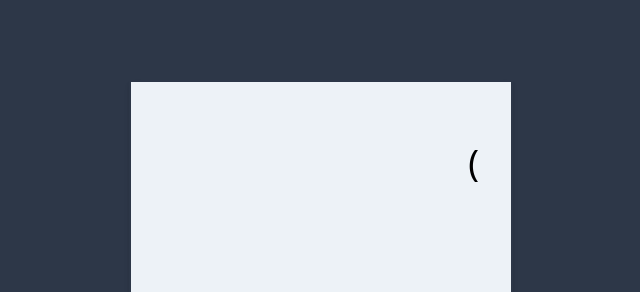
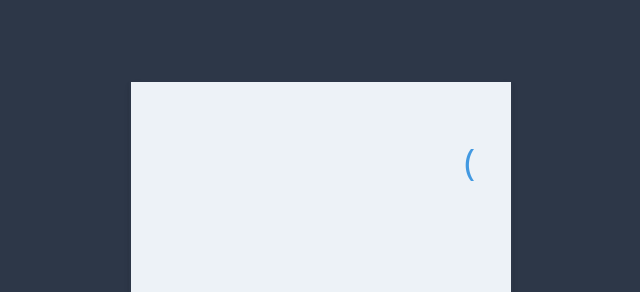
Before and after one commit to faelks/calc, a React (Create React App) app: page / in a window 1280 px wide. Both pictures are taken after a click on the element "()". Shown: the top 292 px of the page, without its empty margins (319-959 px from the left). Built offline with nearby package versions, Linux system fonts and the light colour scheme.

Commit message:
Wrap tokens in span element and give operators different colors

```diff
--- a/src/Calculator.js
+++ b/src/Calculator.js
@@ -47,7 +47,7 @@ export class Calculator {
   }
 
   getTokens() {
-    return this.parseExpression();
+    return this.parseExpression({ parseSpecial: false });
   }
 
   getLastToken() {
--- a/src/CalculatorContainer.jsx
+++ b/src/CalculatorContainer.jsx
@@ -1,5 +1,6 @@
 import React, { useState } from "react";
 import { Calculator } from "./Calculator";
+import { isNumber } from "./utils";
 import { ReactComponent as RemoveIcon } from "./assets/remove-icon-30x30.svg";
 import { ReactComponent as RulerIcon } from "./assets/ruler-icon-30x30.svg";
 import { ReactComponent as MathSignsIcon } from "./assets/math-signs-30x30.svg";
@@ -175,7 +176,7 @@ const calculatorActions = [
 const calculator = new Calculator();
 
 export const CalculatorContainer = () => {
-  const [input, setInput] = useState("");
+  const [inputTokens, setInputTokens] = useState([]);
   const [previewValue, setPreviewValue] = useState("");
   const [isEvaluated, setIsEvaluated] = useState(false);
 
@@ -189,7 +190,7 @@ export const CalculatorContainer = () => {
       setIsEvaluated(true);
     }
 
-    setInput(calculator.getExpression());
+    setInputTokens(calculator.getTokens());
     setPreviewValue(calculator.getValue());
   };
 
@@ -197,21 +198,31 @@ export const CalculatorContainer = () => {
     console.log(e.type, e.target, e.key);
   };
 
+  const inputTextColourClass = isEvaluated ? "text-blue-500" : "text-black";
   return (
     <div className="w-screen h-screen flex flex-col items-center justify-center bg-gray-800">
       <div className="h-160 w-96 flex flex-col border-2 border-gray-800 bg-white shadow-md">
         <div className="h-56 w-full bg-gray-200 flex flex-col justify-center items-center">
-          <input
-            type="text"
+          <div
             data-testid="calculator-input"
-            autoFocus
-            className={`w-full flex-grow bg-transparent h-24 text-4xl text-${
-              isEvaluated ? "blue-500" : "black"
-            } outline-none text-right px-8`}
-            value={input}
-            onChange={() => {}}
-            onKeyDown={handleManualInput}
-          />
+            className={`w-full px-8 flex-grow flex flew-row flex-wrap justify-end items-center text-4xl ${inputTextColourClass}`}
+          >
+            {inputTokens.map((token, i) => {
+              const tokenTextColor = isNumber(token) ? "" : "text-blue-500";
+              return (
+                <span key={i} className={tokenTextColor}>
+                  {token}
+                </span>
+              );
+            })}
+            <input
+              type="text"
+              autoFocus
+              className={`bg-transparent text-4xl w-1 outline-none text-right`}
+              onChange={() => {}}
+              onKeyDown={handleManualInput}
+            />
+          </div>
           <p
             className="w-full h-16 text-right px-8 text-2xl text-gray-500 font-thin"
             data-testid="calculator-preview-value"
```
Also changed, not shown: 1 other file (tests, documents, lock files or other folders).
